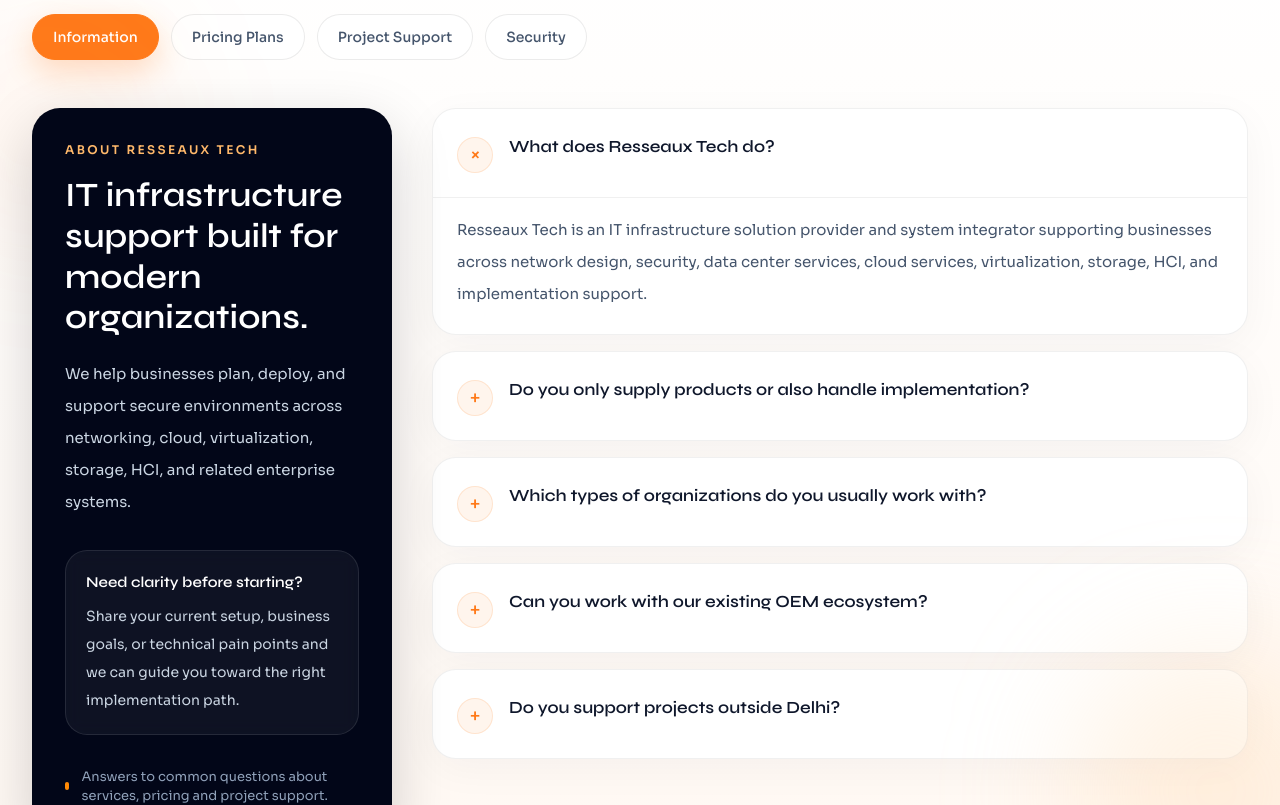
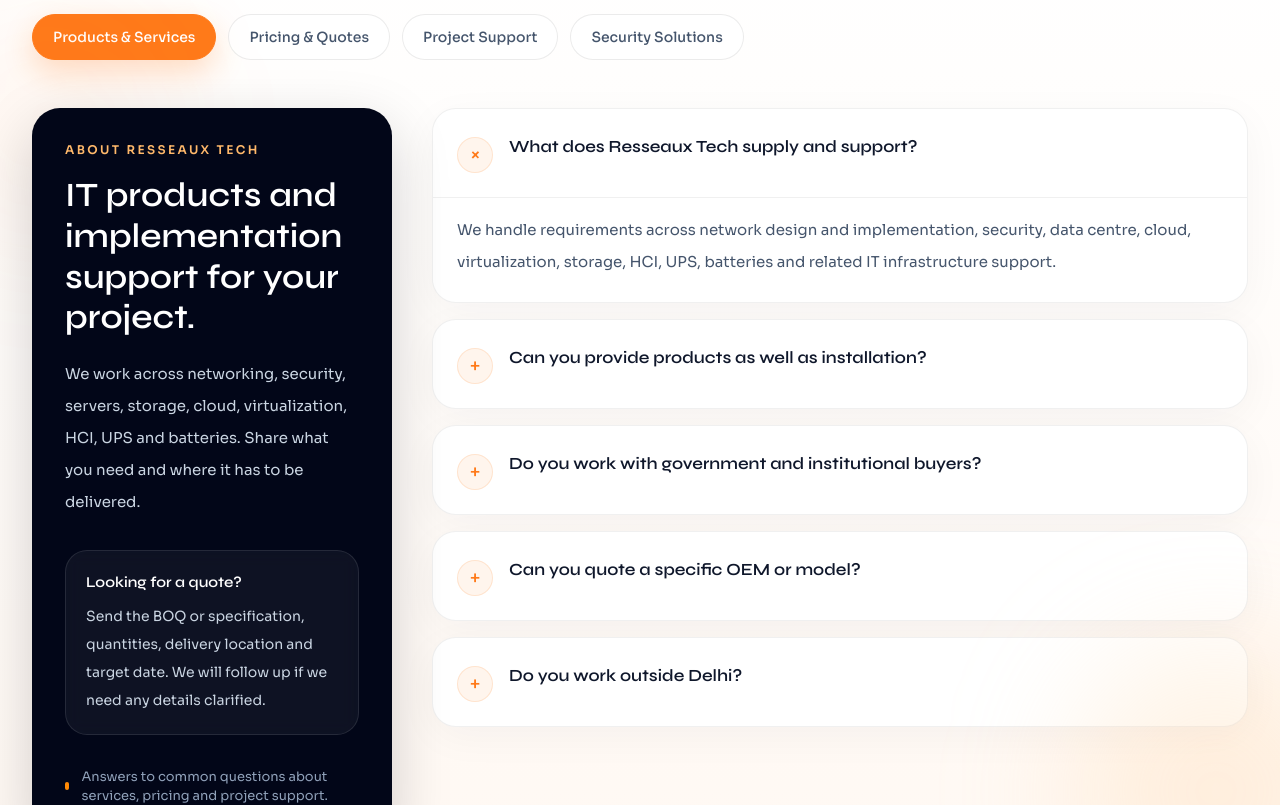
Before and after one commit to k1neeraj/resseauctech, a Next.js app: page /faqs in a window 1280 px wide. Shown: the part 480-1285 px from the top of the page. Built offline with nearby package versions, Linux system fonts and the light colour scheme.

Commit message:
content: rewrite FAQs in natural first-person sales copy

```diff
--- a/components/FaqPageClient.jsx
+++ b/components/FaqPageClient.jsx
@@ -7,153 +7,153 @@ import ContactForm from "@/components/ContactForm";
 const faqTabs = [
   {
     id: "information",
-    label: "Information",
+    label: "Products & Services",
     eyebrow: "About Resseaux Tech",
-    title: "IT infrastructure support built for modern organizations.",
+    title: "IT products and implementation support for your project.",
     description:
-      "We help businesses plan, deploy, and support secure environments across networking, cloud, virtualization, storage, HCI, and related enterprise systems.",
-    noteTitle: "Need clarity before starting?",
+      "We work across networking, security, servers, storage, cloud, virtualization, HCI, UPS and batteries. Share what you need and where it has to be delivered.",
+    noteTitle: "Looking for a quote?",
     noteText:
-      "Share your current setup, business goals, or technical pain points and we can guide you toward the right implementation path.",
+      "Send the BOQ or specification, quantities, delivery location and target date. We will follow up if we need any details clarified.",
     items: [
       {
-        question: "What does Resseaux Tech do?",
+        question: "What does Resseaux Tech supply and support?",
         answer:
-          "Resseaux Tech is an IT infrastructure solution provider and system integrator supporting businesses across network design, security, data center services, cloud services, virtualization, storage, HCI, and implementation support.",
+          "We handle requirements across network design and implementation, security, data centre, cloud, virtualization, storage, HCI, UPS, batteries and related IT infrastructure support.",
       },
       {
-        question: "Do you only supply products or also handle implementation?",
+        question: "Can you provide products as well as installation?",
         answer:
-          "We support more than procurement. Depending on the project scope, we can help with assessment, architecture planning, deployment, configuration, integration, documentation, and support.",
+          "Yes. Tell us whether you need equipment supply only or also require installation, configuration, integration, testing or handover.",
       },
       {
-        question: "Which types of organizations do you usually work with?",
+        question: "Do you work with government and institutional buyers?",
         answer:
-          "Our services are suitable for businesses, institutions, and multi-location organizations that need secure connectivity, stable infrastructure, and scalable technology foundations.",
+          "We consider government, institutional and enterprise requirements against the relevant project scope and tender conditions. Share the BOQ or bid documents when requesting a quote.",
       },
       {
-        question: "Can you work with our existing OEM ecosystem?",
+        question: "Can you quote a specific OEM or model?",
         answer:
-          "Yes. We can align with an existing OEM stack or evaluate alternatives based on support, cost, performance, and long-term maintainability.",
+          "Yes. Include the preferred OEM and model or the required technical specification. The proposed supply will depend on the project conditions and product requirements.",
       },
       {
-        question: "Do you support projects outside Delhi?",
+        question: "Do you work outside Delhi?",
         answer:
-          "The company is based in New Delhi, but the delivery model can support broader location-based requirements depending on scope and execution planning.",
+          "Our office is in New Delhi and we consider requirements across India based on the product, site locations and delivery scope.",
       },
     ],
   },
   {
     id: "pricing",
-    label: "Pricing Plans",
-    eyebrow: "Commercial clarity",
-    title: "Pricing depends on scope, scale, and complexity.",
+    label: "Pricing & Quotes",
+    eyebrow: "Request pricing",
+    title: "Get a quote based on your actual requirement.",
     description:
-      "Infrastructure projects are rarely one-size-fits-all. Final commercials depend on the number of sites, endpoints, OEM mix, implementation depth, and support expectations.",
-    noteTitle: "Want an estimate?",
+      "Pricing depends on the product or service, quantities, delivery locations and whether the job includes installation or ongoing support.",
+    noteTitle: "Have a BOQ ready?",
     noteText:
-      "The fastest way to get a useful proposal is to share your environment size, current issues, and expected outcomes.",
+      "Attach it to your enquiry and tell us the delivery location, preferred OEM and expected timeline.",
     items: [
       {
-        question: "Can I request a quotation before starting?",
+        question: "What should I send for a quotation?",
         answer:
-          "Yes. Once the technical scope is understood, a proposal can be prepared according to the project requirement and expected delivery model.",
+          "Share the BOQ or specification, quantities, preferred OEM or model, delivery location, required date and any installation or support needs.",
       },
       {
-        question: "Do you offer fixed packages for every service?",
+        question: "Can you provide a price before the full scope is known?",
         answer:
-          "Not always. Some focused assignments can be priced quickly, but broader infrastructure work usually needs technical scoping before final commercials are shared.",
+          "We can review the details available. A firm quote may need confirmed quantities, technical requirements, delivery details and the agreed service scope.",
       },
       {
-        question: "What affects the final project cost?",
+        question: "What affects the final price?",
         answer:
-          "Cost usually depends on service category, number of users or devices, number of sites, OEM selection, urgency, integration depth, and whether ongoing support is included.",
+          "The OEM and model, quantities, licences, accessories, delivery locations, installation, warranty and support requirements can all affect the total.",
       },
       {
-        question: "Can implementation and AMC be handled separately?",
+        question: "Can implementation and AMC be quoted separately?",
         answer:
-          "Yes. Some clients begin with deployment only and later move into a support or AMC structure once the environment is stable.",
+          "Yes. Tell us whether you need equipment only, implementation, ongoing support or a combination, and we can review the requested scope.",
       },
       {
-        question: "Do you handle both small and large projects?",
+        question: "Do you review both small and multi-site requirements?",
         answer:
-          "Yes. Focused assignments and larger rollout programs can both be supported as long as the scope is properly defined from the beginning.",
+          "We review each enquiry against the products, quantities, locations, timeline and services involved. Include those details so we can assess the scope.",
       },
     ],
   },
   {
     id: "delivery",
     label: "Project Support",
-    eyebrow: "Planning and delivery",
-    title: "From the initial requirement to handover.",
+    eyebrow: "Supply and implementation",
+    title: "From equipment supply to deployment.",
     description:
-      "Good infrastructure work starts with a clear scope, a realistic plan and a smooth handover to the team that will use the system.",
+      "Tell us which parts of the job you need help with: equipment, installation, configuration, integration, testing, documentation or maintenance.",
     noteTitle: "Planning a project?",
     noteText:
-      "Share the main requirement, site details and expected timeline to start the discussion.",
+      "Share the project scope, site locations, current setup and expected completion date.",
     items: [
       {
-        question: "What happens after I share a requirement?",
+        question: "What happens after I send a requirement?",
         answer:
-          "The team can review the scope, ask for any missing details and discuss the next steps based on the project.",
+          "We review the information, ask for any missing details and discuss the next steps for the requested products or services.",
       },
       {
-        question: "Will you work with our existing systems?",
+        question: "Can you work with equipment we already have?",
         answer:
-          "Yes, where the requirements and compatibility allow it. Details of the current setup help us understand what needs to connect or change.",
+          "Tell us the current make, model and setup, plus what needs to be added or changed. Compatibility and the agreed scope will determine the options.",
       },
       {
-        question: "Do you provide documentation after installation?",
+        question: "Can installation and configuration be included?",
         answer:
-          "Documentation and handover can be included in the agreed project scope so your team understands the setup and how it is intended to operate.",
+          "Mention the work required in your enquiry. We can review installation, configuration, integration, testing and handover alongside the equipment scope.",
       },
       {
-        question: "Can support be arranged after deployment?",
+        question: "Can I ask about support after deployment?",
         answer:
-          "Yes. Ongoing support or maintenance can be discussed separately, depending on the system and the level of support required.",
+          "Yes. Include the equipment list, locations, current warranty status and the type of maintenance or support you need.",
       },
       {
-        question: "What should I prepare before the first discussion?",
+        question: "What should I prepare before contacting you?",
         answer:
-          "A brief description of the requirement, site locations, existing setup and target timeline is enough to get started. Technical specifications are helpful if available.",
+          "A BOQ or specification, quantities, preferred OEM, site locations and timeline are a useful starting point. Tell us about any installation or support needs too.",
       },
     ],
   },
   {
     id: "security",
-    label: "Security",
-    eyebrow: "Built into the stack",
-    title: "Security works best when planned from the start.",
+    label: "Security Solutions",
+    eyebrow: "Firewalls and endpoint security",
+    title: "Security products matched to your environment.",
     description:
-      "Access control, network hygiene, resilience, and hardening should be part of infrastructure planning early rather than added later as an isolated layer.",
-    noteTitle: "Planning an upgrade?",
+      "The right requirement depends on users, sites, internet links, existing equipment, licence term and the support needed after installation.",
+    noteTitle: "Requesting a security quote?",
     noteText:
-      "A structured review of the current setup usually reveals the highest-impact improvements before large investments are made.",
+      "Share the current firewall or security setup, the required features, preferred OEM and licence or support term.",
     items: [
       {
-        question: "What kind of security support can be included?",
+        question: "What security products can I enquire about?",
         answer:
-          "Security support can include network-oriented protection, access structure planning, environment hardening, endpoint-related considerations, and broader infrastructure risk reduction depending on scope.",
+          "You can enquire about firewall solutions, endpoint protection and related security requirements as part of an office or wider IT infrastructure project.",
       },
       {
-        question: "Can you review our current setup for gaps?",
+        question: "Can you quote for an existing network upgrade?",
         answer:
-          "Yes. Reviewing the current environment is often the first step in identifying misconfigurations, weak controls, and priority areas for improvement.",
+          "Yes. Share the current devices, number of users and locations, internet links and what needs to change.",
       },
       {
-        question: "Do you consider continuity and recovery in planning?",
+        question: "Do I need to include licence and support terms?",
         answer:
-          "Where relevant, redundancy, backup thinking, failover, and recovery preparedness should be considered alongside performance and security objectives.",
+          "Yes. State the required subscription period, OEM support, renewal expectations and any deployment services requested.",
       },
       {
-        question: "Can security be part of a larger infrastructure project?",
+        question: "Can security be part of a larger infrastructure order?",
         answer:
-          "Yes. In many environments, integrating security into the broader network or infrastructure design gives better long-term results than treating it as a separate add-on.",
+          "Yes. Include the security products and related requirements in the BOQ, along with any network, server or implementation work that must be coordinated.",
       },
       {
-        question: "Can legacy environments be modernized more securely?",
+        question: "Can installation or configuration be included?",
         answer:
-          "Yes. Modernization can improve resilience, architecture, access control, and operational stability together when it is planned properly.",
+          "Mention whether you need policy configuration, migration, testing or integration with existing systems so the requested scope is clear.",
       },
     ],
   },
```
